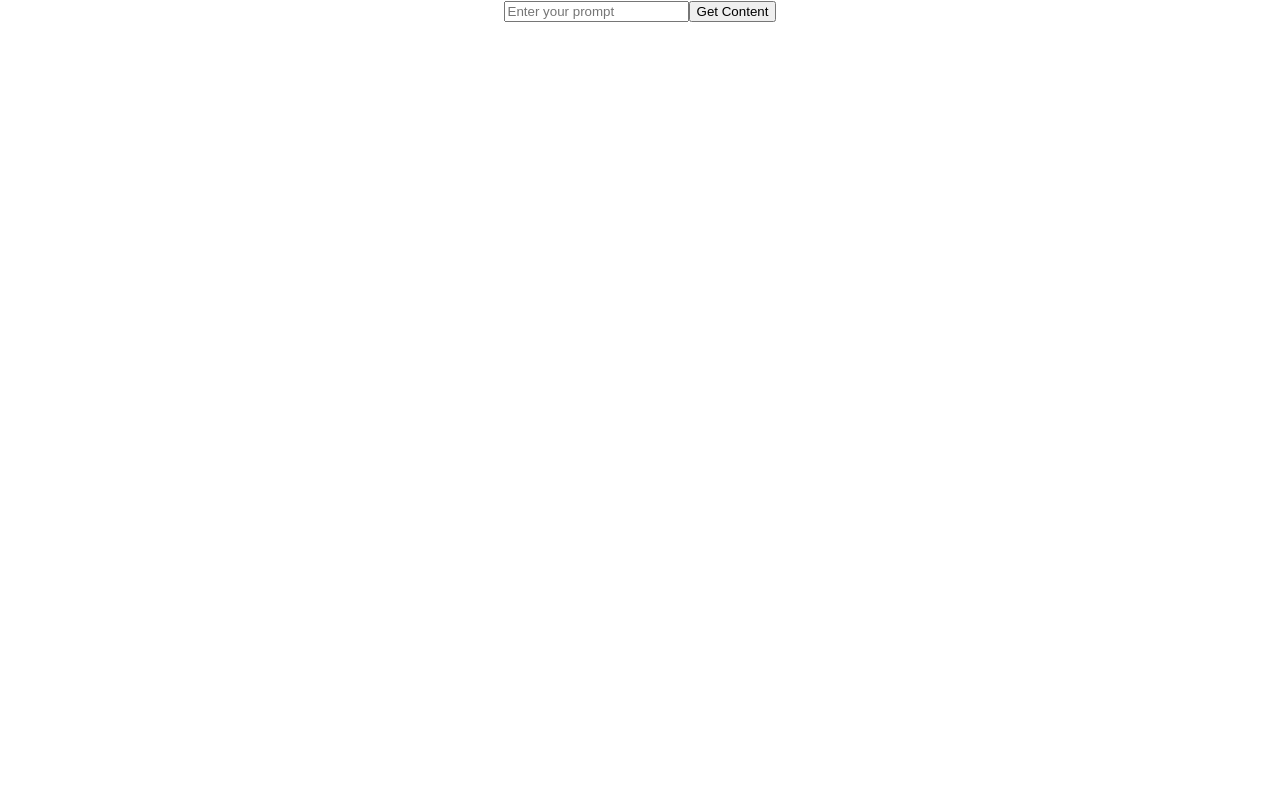
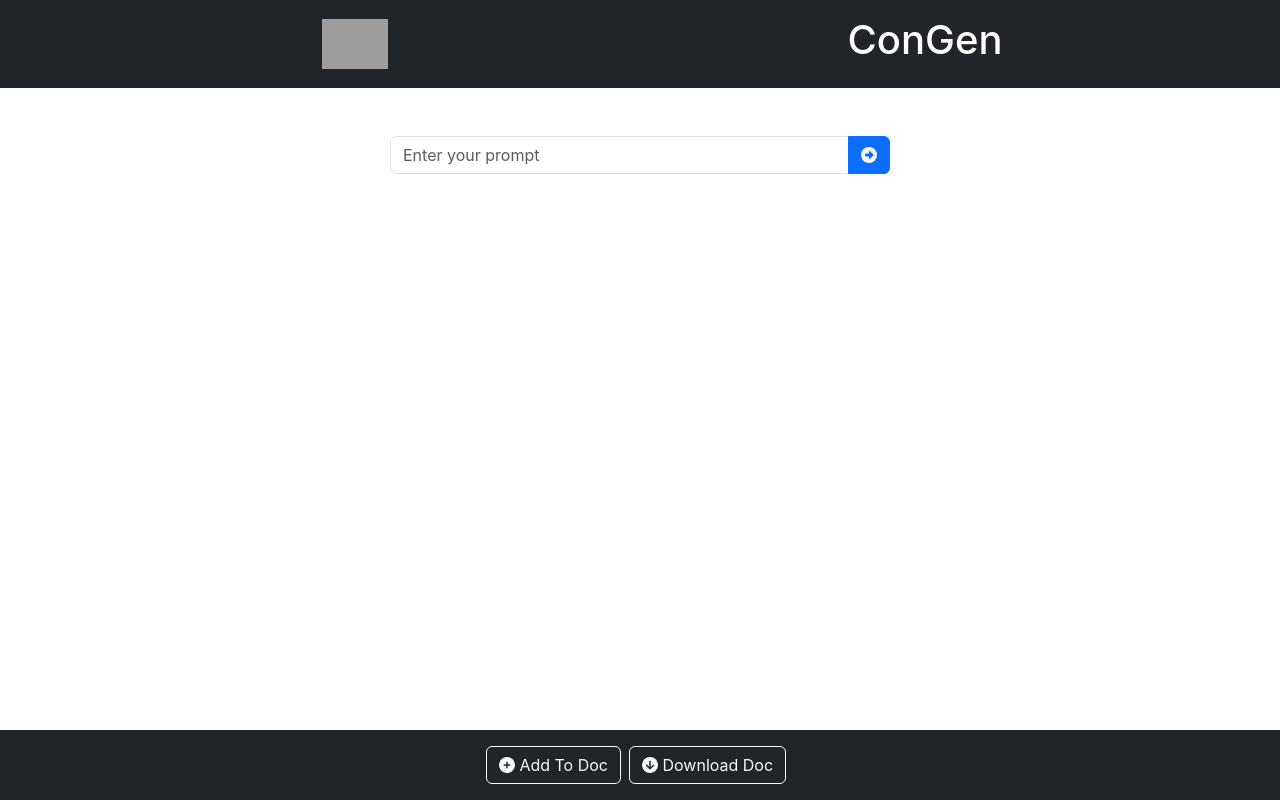
Before and after one commit to InnoScriptorium/Content_Generative, a React (Create React App) app in the folder frontend/: page / in a window 1280 px wide. Built offline with nearby package versions, Linux system fonts and the light colour scheme; grey boxes are pictures that could not be loaded; the HTML template or start-up script is replaced by a standard one.

Commit message:
First UI Modified

```diff
--- a/frontend/package.json
+++ b/frontend/package.json
@@ -3,13 +3,16 @@
   "version": "0.1.0",
   "private": true,
   "dependencies": {
+    "@fortawesome/fontawesome-free": "^6.5.2",
+    "@fortawesome/free-solid-svg-icons": "^6.5.2",
+    "@fortawesome/react-fontawesome": "^0.2.0",
     "@testing-library/jest-dom": "^5.17.0",
     "@testing-library/react": "^13.4.0",
     "@testing-library/user-event": "^13.5.0",
     "axios": "^1.6.8",
     "react": "^18.2.0",
     "react-dom": "^18.2.0",
-    "react-scripts": "5.0.1",
+    "react-scripts": "^5.0.1",
     "web-vitals": "^2.1.4"
   },
   "scripts": {
--- a/frontend/public/index.html
+++ b/frontend/public/index.html
@@ -9,6 +9,7 @@
       name="description"
       content="Web site created using create-react-app"
     />
+    <link href="https://cdn.jsdelivr.net/npm/bootstrap@5.3.2/dist/css/bootstrap.min.css" rel="stylesheet" integrity="sha384-T3c6CoIi6uLrA9TneNEoa7RxnatzjcDSCmG1MXxSR1GAsXEV/Dwwykc2MPK8M2HN" crossorigin="anonymous">
     <link rel="apple-touch-icon" href="%PUBLIC_URL%/logo192.png" />
     <!--
       manifest.json provides metadata used when your web app is installed on a
@@ -39,5 +40,7 @@
       To begin the development, run `npm start` or `yarn start`.
       To create a production bundle, use `npm run build` or `yarn build`.
     -->
+    <script src="https://cdn.jsdelivr.net/npm/bootstrap@5.3.2/dist/js/bootstrap.bundle.min.js" integrity="sha384-C6RzsynM9kWDrMNeT87bh95OGNyZPhcTNXj1NW7RuBCsyN/o0jlpcV8Qyq46cDfL" crossorigin="anonymous"></script>
+    <script src="https://kit.fontawesome.com/82372c7835.js" crossorigin="anonymous"></script>
   </body>
 </html>
--- a/frontend/src/App.css
+++ b/frontend/src/App.css
@@ -2,37 +2,20 @@
   text-align: center;
 }
 
-.App-logo {
-  height: 40vmin;
-  pointer-events: none;
+.input_box{
+  background-color: aqua;
+}
+.logo {
+  height: 50px;
 }
 
-@media (prefers-reduced-motion: no-preference) {
-  .App-logo {
-    animation: App-logo-spin infinite 20s linear;
-  }
+.input-group {
+  max-width: 500px;
+  margin: 0 auto;
 }
 
-.App-header {
-  background-color: #282c34;
-  min-height: 100vh;
-  display: flex;
-  flex-direction: column;
-  align-items: center;
-  justify-content: center;
-  font-size: calc(10px + 2vmin);
-  color: white;
+.footer {
+  position: fixed;
+  bottom: 0;
+  width: 100%;
 }
-
-.App-link {
-  color: #61dafb;
-}
-
-@keyframes App-logo-spin {
-  from {
-    transform: rotate(0deg);
-  }
-  to {
-    transform: rotate(360deg);
-  }
-}
--- a/frontend/src/App.js
+++ b/frontend/src/App.js
@@ -1,7 +1,12 @@
 import React, { useState } from 'react';
 import axios from 'axios';
+import { FontAwesomeIcon } from '@fortawesome/react-fontawesome';
+import { faArrowAltCircleRight } from '@fortawesome/free-solid-svg-icons';
+import { faPlusCircle, faArrowCircleDown } from '@fortawesome/free-solid-svg-icons';
+
+
+
 import './App.css';
-
 
 function App() {
   const [question, setQuestion] = useState('');
@@ -30,23 +35,58 @@ function App() {
   };
 
   return (
-    <div className="App">
-      <form onSubmit={handleSubmit}>
+    <div className="App d-flex flex-column min-vh-100">
+      <header className="bg-dark text-white py-3">
+        <div className="container">
+          <div className="row align-items-center">
+            <div className="col">
+              <img src="https://ldtech.in/wp-content/uploads/2024/03/logo_ldtech.png" alt="Logo" className="logo" />
+            </div>
+            <div className="col">
+              <h1 className="text-center">ConGen</h1>
+            </div>
+          </div>
+        </div>
+      </header>
+
+      <main className="flex-grow-1 py-5">
+        <div className="container">
+          <form onSubmit={handleSubmit} className="mb-3">
+            <div className="input-group">
               <input
-          className='input'
+                className="form-control"
                 type="text"
                 value={question}
                 onChange={(e) => setQuestion(e.target.value)}
                 placeholder="Enter your prompt"
                 required
               />
-        <button type="submit" disabled={loading}>
-          {loading ? 'Loading...' : 'Get Content'}
+              <button type="submit" className="btn btn-primary" disabled={loading}>
+                {loading ? 'Loading...' : <FontAwesomeIcon icon={faArrowAltCircleRight} />}
               </button>
+            </div>
           </form>
-      {error && <p style={{ color: 'red' }}>{error}</p>}
-      {/* {response && <p style={{ color: 'green'}}>{response}</p>} */}
-      {response && <pre style={{ color: 'green' }}>{response}</pre>}
+
+          {error && <p className="text-danger">{error}</p>}
+          {response && <pre className="text-success">{response}</pre>}
+        </div>
+      </main>
+
+      <footer className="bg-dark text-white py-3 mt-auto">
+  <div className="container">
+    <div className="row">
+      <div className="col">
+        <button type="button" className="btn btn-outline-light me-2">
+          <FontAwesomeIcon icon={faPlusCircle} /> Add To Doc
+        </button>
+        <button type="button" className="btn btn-outline-light me-2">
+          <FontAwesomeIcon icon={faArrowCircleDown} /> Download Doc
+        </button>
+      </div>
+    </div>
+  </div>
+</footer>
+
     </div>
   );
 }
```
Also changed, not shown: 1 other file (tests, documents, lock files or other folders). Lines whose indentation alone changed are shown as unchanged.
